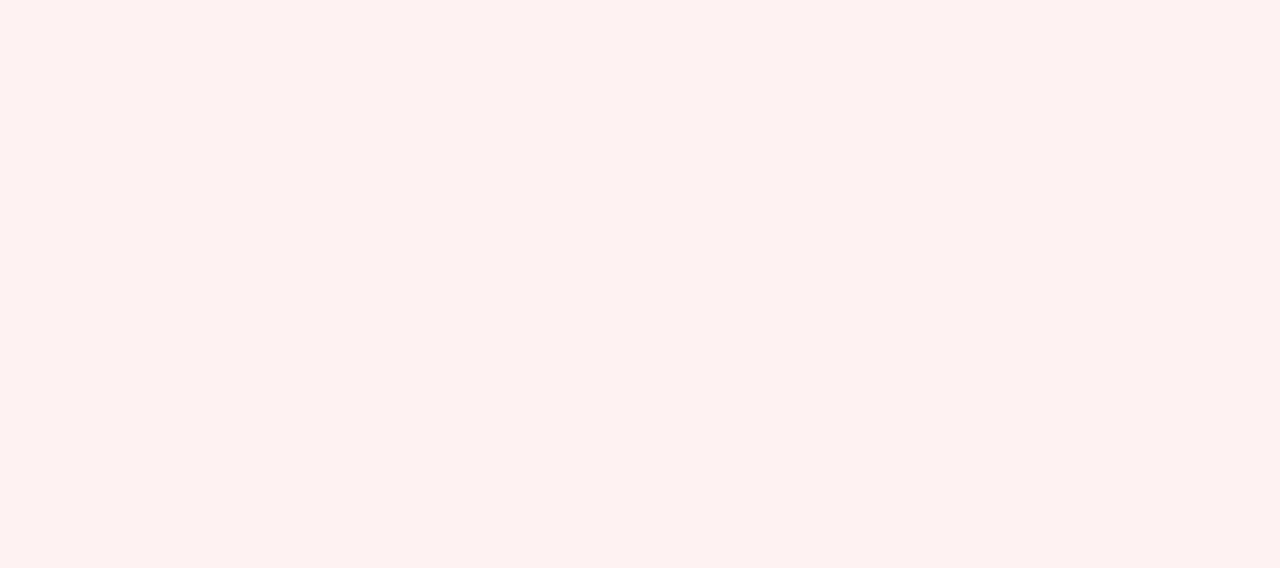
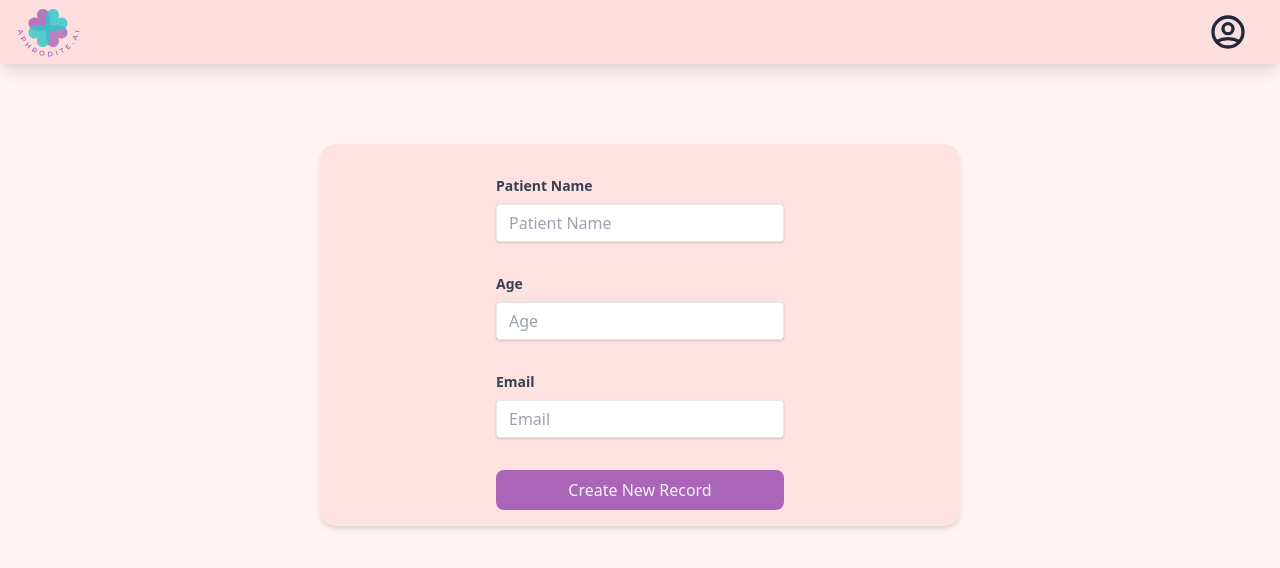
Before and after one commit to Astatium5/aphrodite-ai, a React (Create React App) app in the folder client/: page /create in a window 1280 px wide. Shown: the top 568 px of the page. Built offline with nearby package versions, Linux system fonts and the light colour scheme.

Commit message:
Add create page

```diff
--- a/client/src/App.js
+++ b/client/src/App.js
@@ -2,6 +2,7 @@ import Landing from "./pages/Landing";
 import SignIn from "./pages/SignIn";
 import SignUp from "./pages/SignUp";
 import Dashboard from "./pages/Dashboard";
+import Create from "./pages/Create";
 import { BrowserRouter as Router, Switch, Route } from "react-router-dom";
 
 const App = () => {
@@ -12,6 +13,7 @@ const App = () => {
         <Route path="/signin" component={SignIn} />
         <Route path="/signup" component={SignUp} />
         <Route path="/dashboard" component={Dashboard} />
+        <Route path="/create" component={Create} />
       </Switch>
     </Router>
   );
--- a/client/src/components/Navbar.js
+++ b/client/src/components/Navbar.js
@@ -10,7 +10,7 @@ const Navbar = ({ page }) => {
       </Link>
 
       <div className="flex-1 flex justify-end space-x-8 mr-8">
-        {page === "/dashboard" ? (
+        {page === "/dashboard" || page === "/create" ? (
           <UserCircleIcon className="w-10 text-gray-800 cursor-pointer hover:text-gray-600" />
         ) : (
           <>
--- /dev/null
+++ b/client/src/pages/Create.js
@@ -0,0 +1,58 @@
+import Navbar from "../components/Navbar";
+
+const Create = (props) => {
+  return (
+    <div className="flex flex-col items-center w-screen h-screen">
+      <Navbar page={props.location.pathname} />
+      <div className="w-1/2 bg-red-100 rounded-2xl mt-20 mb-4 shadow-md px-8 py-4 flex flex-col items-center">
+        <div className="mb-4 w-full flex flex-col items-center mt-4">
+          <label
+            className="w-1/2 text-gray-700 text-sm font-bold mb-2 text-left"
+            htmlFor="Patient name"
+          >
+            Patient Name
+          </label>
+          <input
+            className="shadow appearance-none border rounded w-1/2 py-2 px-3 text-gray-700 leading-tight focus:outline-none focus:shadow-outline"
+            id="name"
+            type="text"
+            placeholder="Patient Name"
+          />
+        </div>
+        <div className="mb-4 w-full flex flex-col items-center mt-4">
+          <label
+            className="w-1/2 text-gray-700 text-sm font-bold mb-2 text-left"
+            htmlFor="Patient name"
+          >
+            Age
+          </label>
+          <input
+            className="shadow appearance-none border rounded w-1/2 py-2 px-3 text-gray-700 leading-tight focus:outline-none focus:shadow-outline"
+            id="age"
+            type="text"
+            placeholder="Age"
+          />
+        </div>
+        <div className="mb-4 w-full flex flex-col items-center mt-4">
+          <label
+            className="w-1/2 text-gray-700 text-sm font-bold mb-2 text-left"
+            htmlFor="Patient name"
+          >
+            Email
+          </label>
+          <input
+            className="shadow appearance-none border rounded w-1/2 py-2 px-3 text-gray-700 leading-tight focus:outline-none focus:shadow-outline"
+            id="email"
+            type="email"
+            placeholder="Email"
+          />
+        </div>
+        <button className="bg-button px-6 py-2 rounded-lg text-gray-100 w-1/2 mt-4">
+          Create New Record
+        </button>
+      </div>
+    </div>
+  );
+};
+
+export default Create;
--- a/client/src/pages/Dashboard.js
+++ b/client/src/pages/Dashboard.js
@@ -1,4 +1,5 @@
 import Navbar from "../components/Navbar";
+import { useHistory } from "react-router-dom";
 import { PlusIcon, ChevronDownIcon } from "@heroicons/react/outline";
 
 const Dashboard = (props) => {
@@ -23,6 +24,7 @@ const Dashboard = (props) => {
     },
   ];
   // console.log(props.location.state);
+  const history = useHistory();
   return (
     <div className="flex flex-col items-center w-screen h-screen">
       <Navbar page={props.location.pathname} />
@@ -31,7 +33,7 @@ const Dashboard = (props) => {
           <div className="flex flex-row w-full px-4 mb-1">
             <span className="flex flex-1 flex-row justify-start text-gray-700">
               <div className="inline-flex flex-row hover:text-gray-400 cursor-pointer">
-                <p>Add New</p>
+                <p onClick={() => history.push("/create")}>Add New</p>
                 <PlusIcon className="w-4" />
               </div>
             </span>
```
